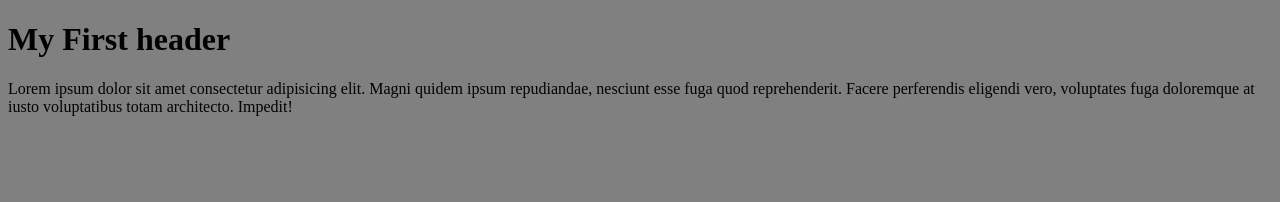
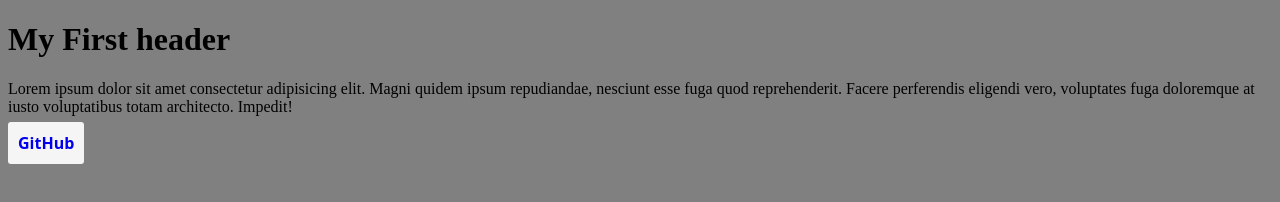
Before and after one commit to RichMills1/git-github, a plain HTML site: page index.html in a window 1280 px wide. Drawn offline with Linux system fonts and the light colour scheme.

Commit message:
Updated index and style in myBranch

```diff
--- a/index.html
+++ b/index.html
@@ -10,5 +10,6 @@
 <body>
         <h1>My First header</h1>
         <p>Lorem ipsum dolor sit amet consectetur adipisicing elit. Magni quidem ipsum repudiandae, nesciunt esse fuga quod reprehenderit. Facere perferendis eligendi vero, voluptates fuga doloremque at iusto voluptatibus totam architecto. Impedit!</p>
+        <a href="#">GitHub</a>
 </body>
 </html>
--- a/style.css
+++ b/style.css
@@ -1,5 +1,13 @@
 body{
     background: gray;
     font-family: Raleway;
+}
 
+a{
+    background: whitesmoke;
+    border-radius: 3px;
+    font-family: Open Sans;
+    padding: 10px;
+    text-decoration: none;
+    font-weight: bold;
 }
```
